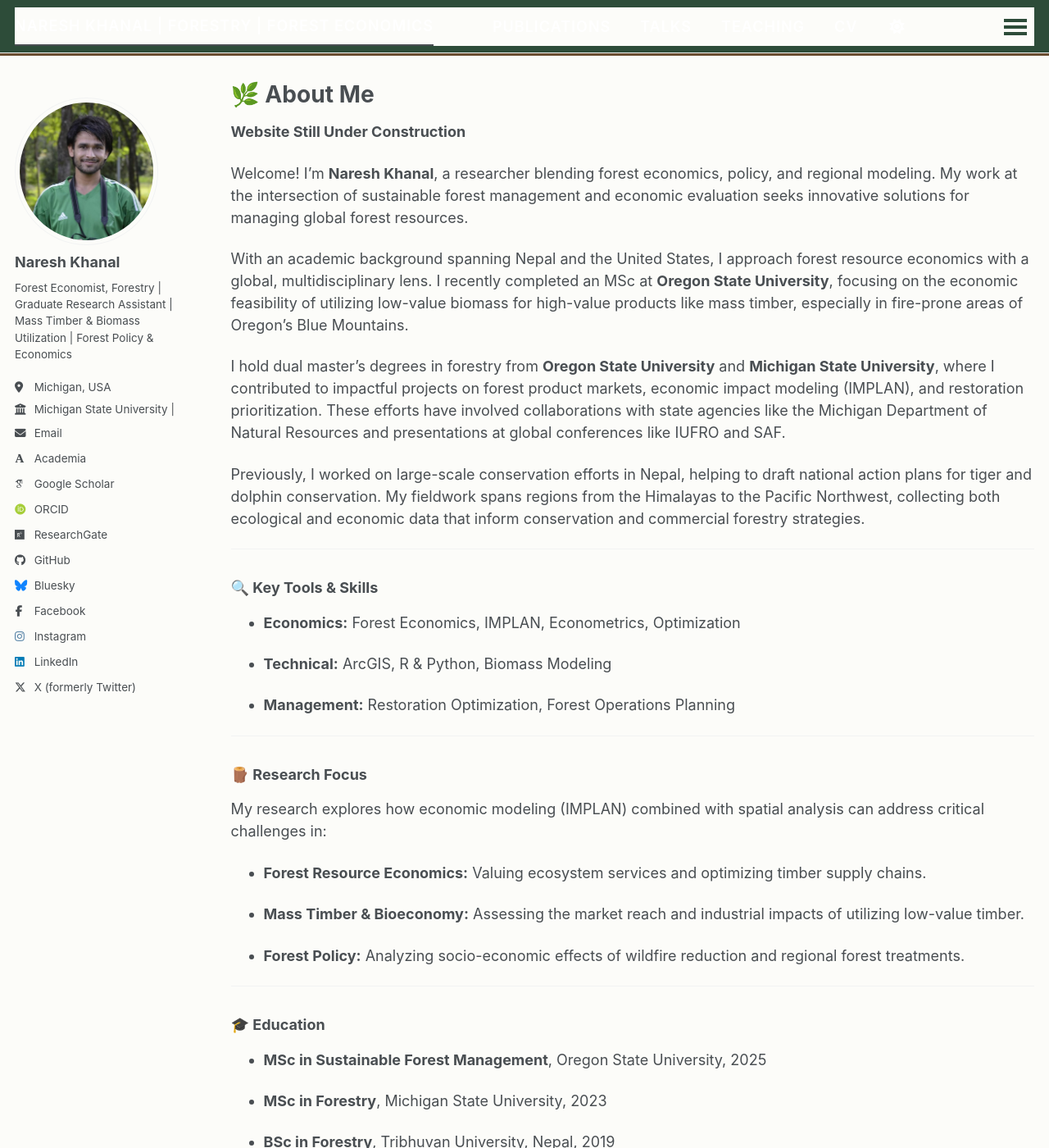
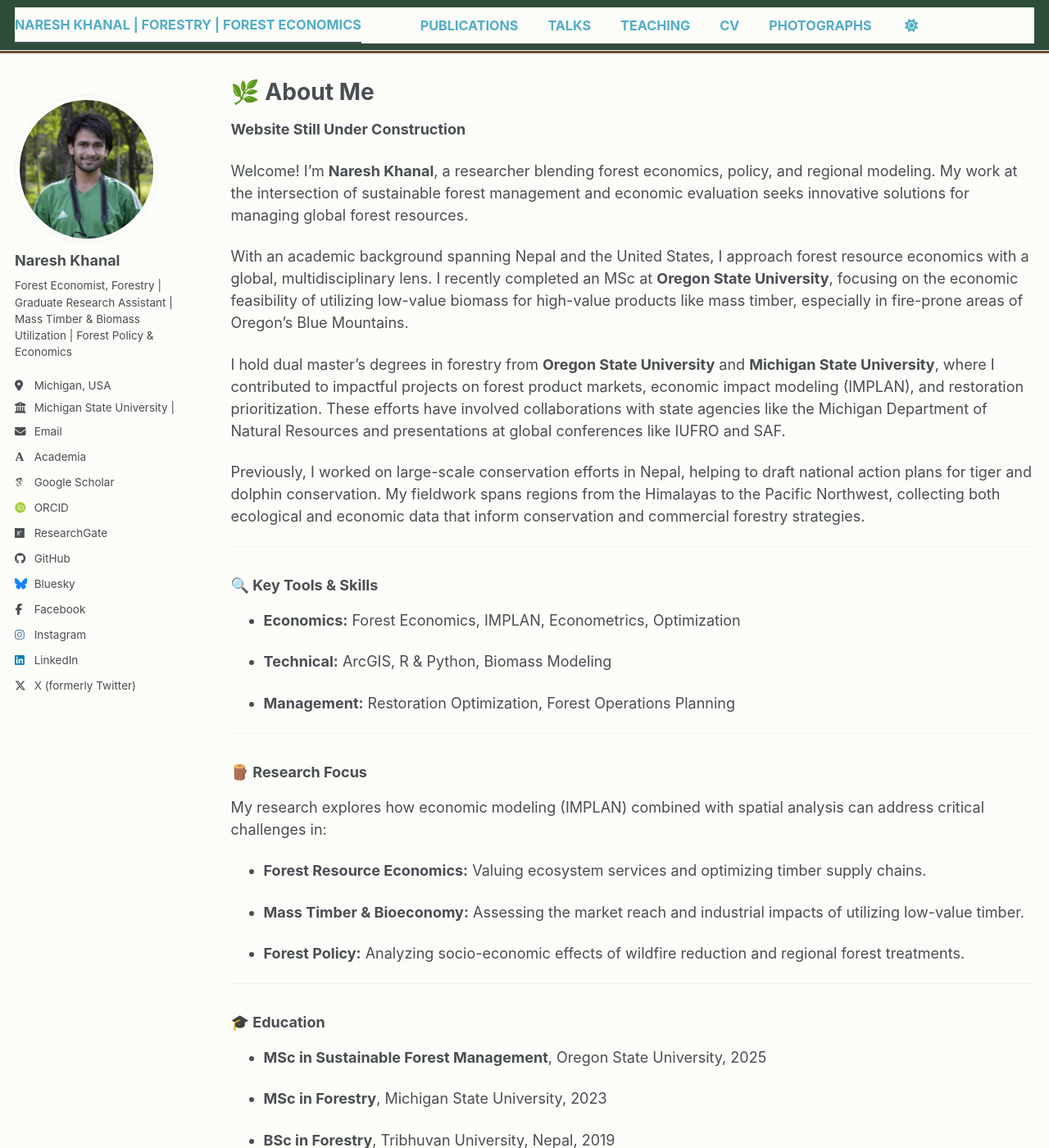
Before and after one commit to Nishani53/Nishani53.github.io, a Jekyll site: the page built from _pages/about.md, in a window 1280 px wide and 1400 px high. Shown: the whole window at 82% size. Built offline with Jekyll 4.4.1, drawn with Linux system fonts in a browser that asks for light colours; some web fonts are replaced; a script bundle is joined from its source files by our own code; library files that are not in the unit come from our copies.

Commit message:
Update _default_light.scss

```diff
--- a/_sass/theme/_default_light.scss
+++ b/_sass/theme/_default_light.scss
@@ -52,33 +52,41 @@
     --global-thead-color                : #{$lighter-gray};
 }
 
-/* --- NAVIGATION COLOR FIX --- */
+/* --- FORCE NAVIGATION COLORS TO BLUE --- */
 
+/* 1. The Main Bar background and bottom border */
 .masthead {
-  background-color: #2d4c39 !important; /* Solid Forest Green Bar */
-  border-bottom: 3px solid #6b4e31 !important; /* Bark Brown Accent Line */
+  background-color: #2d4c39 !important;
+  border-bottom: 3px solid #6b4e31 !important;
 }
 
-/* 1. Change the Main Menu Text to White */
-.masthead__menu-item a {
-  color: #ffffff !important;
-  font-weight: 600 !important;
-  text-transform: uppercase; /* Makes it look like a professional org site */
-  letter-spacing: 1px;
-}
-
-/* 2. Change the Hover Color to a Light Blue/Cyan */
-.masthead__menu-item a:hover {
-  color: #52adc8 !important; /* This is the professional blue you liked */
+/* 2. Your Name (Site Title) */
+.site-title,
+.masthead__menu-item.site-title,
+#site-title {
+  color: #52adc8 !important; /* Professional Blue */
+  font-weight: bold !important;
   text-decoration: none !important;
 }
 
-/* 3. Fix the Site Title color (Naresh Khanal | Forestry...) */
-.site-title {
-  color: #ffffff !important;
-  font-weight: bold !important;
+/* 3. Navigation Links (Publications, Talks, etc.) */
+.masthead__menu-item a,
+.masthead__menu-inner ul li a,
+.greedy-nav a {
+  color: #52adc8 !important; /* Professional Blue */
+  font-weight: 700 !important;
+  text-transform: uppercase !important;
+  font-size: 0.9em !important;
 }
 
+/* 4. Hover effect so it turns white or light green when touched */
+.masthead__menu-item a:hover,
 .site-title:hover {
-  color: #d4e0d7 !important;
+  color: #ffffff !important;
+  opacity: 0.8;
 }
+
+/* 5. Fix for the "Greedy Nav" (the three dots/hamburger menu on mobile) */
+.greedy-nav .toggle-menu {
+  background-color: #52adc8 !important;
+}
```
